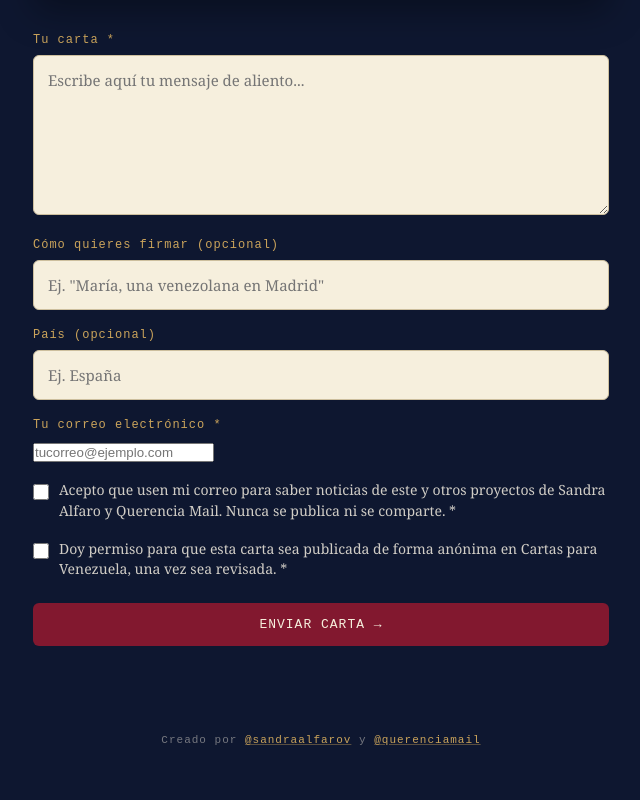
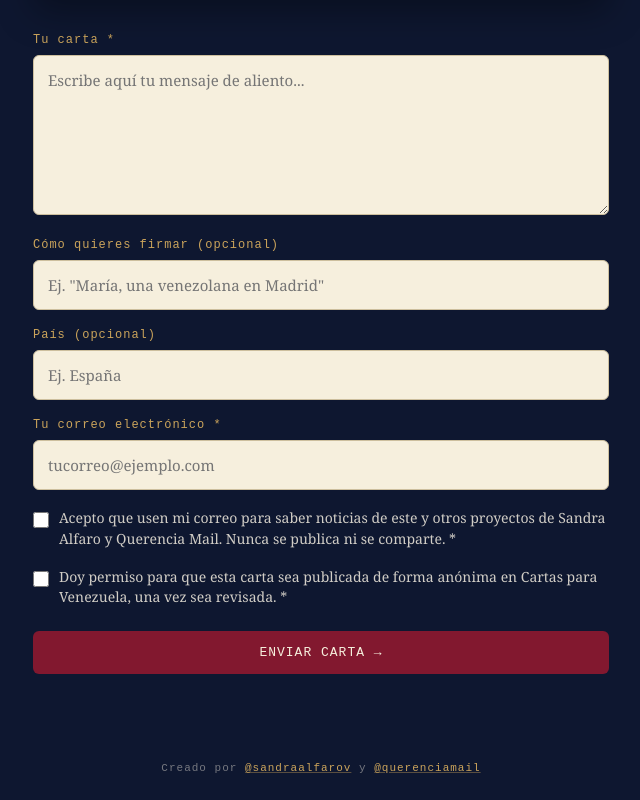
Before and after one commit to sandraalfarovargas/cartas-venezuela, a Next.js app: page /escribir in a window 1280 px wide. Shown: the part 931-1731 px from the top of the page, without its empty margins (319-959 px from the left). Before the commit the page ends 1703 px from the top, so only its background shows below. Built offline with nearby package versions, Linux system fonts and the light colour scheme.

Commit message:
Estilizar input type=email igual que los demas campos

```diff
--- a/app/globals.css
+++ b/app/globals.css
@@ -57,7 +57,8 @@ a { color: inherit; }
 .cv-form { margin-top:18px; display:flex; flex-direction:column; gap:18px; }
 .cv-field label { display:block; font-family:'Courier New',monospace; font-size:12px; letter-spacing:1px; color:#CBA45B; margin-bottom:8px; }
 .cv-field textarea,
-.cv-field input[type="text"] {
+.cv-field input[type="text"],
+.cv-field input[type="email"] {
   width:100%; background:#F6EFDD; border:1px solid #cdbf9e; border-radius:6px; padding:14px;
   font-family:Georgia,'Times New Roman',serif; font-size:15px; color:#2a2018; resize:vertical;
 }
```
